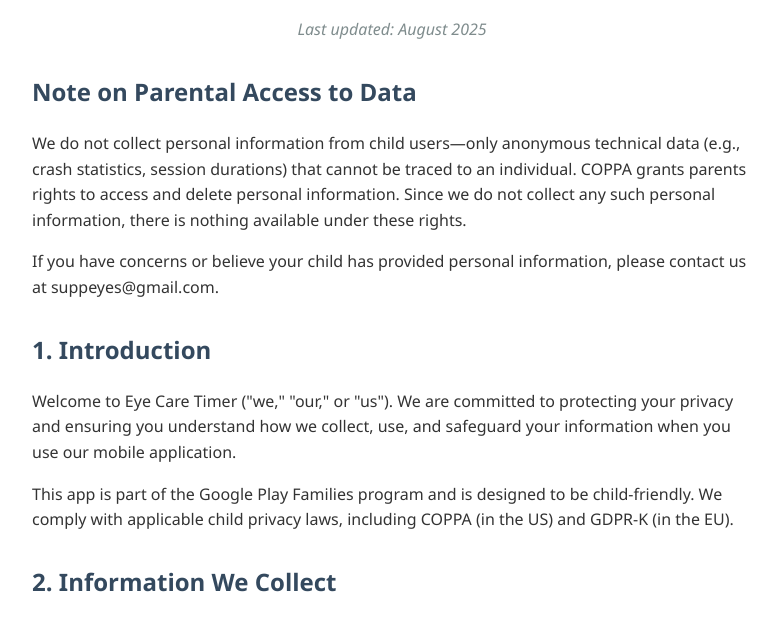
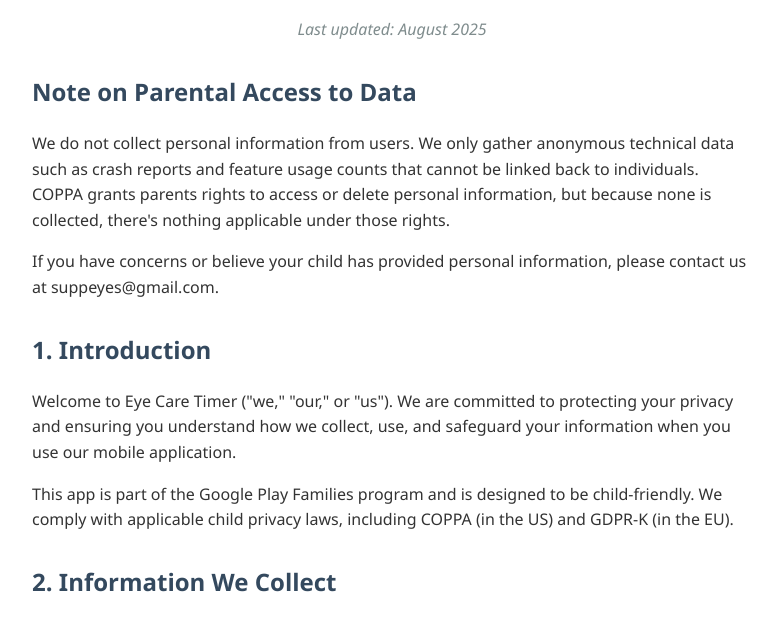
Before and after one commit to RsGinfo/RsGinfo.github.io, a plain HTML site: page privacy.html in a window 1280 px wide. Shown: the part 150-773 px from the top of the page, without its empty margins (248-1031 px from the left). Drawn offline with Linux system fonts and the light colour scheme.

Commit message:
Update privacy.html

```diff
--- a/privacy.html
+++ b/privacy.html
@@ -61,7 +61,7 @@
 
         <h2><strong>Note on Parental Access to Data</strong></h2>
 
-            <p>We do not collect personal information from child users—only anonymous technical data (e.g., crash statistics, session durations) that cannot be traced to an individual. COPPA grants parents rights to access and delete personal information. Since we do not collect any such personal information, there is nothing available under these rights.</p>
+            <p>We do not collect personal information from users. We only gather anonymous technical data such as crash reports and feature usage counts that cannot be linked back to individuals. COPPA grants parents rights to access or delete personal information, but because none is collected, there's nothing applicable under those rights.</p>
 
             <p>If you have concerns or believe your child has provided personal information, please contact us at suppeyes@gmail.com.</p>
 
```
